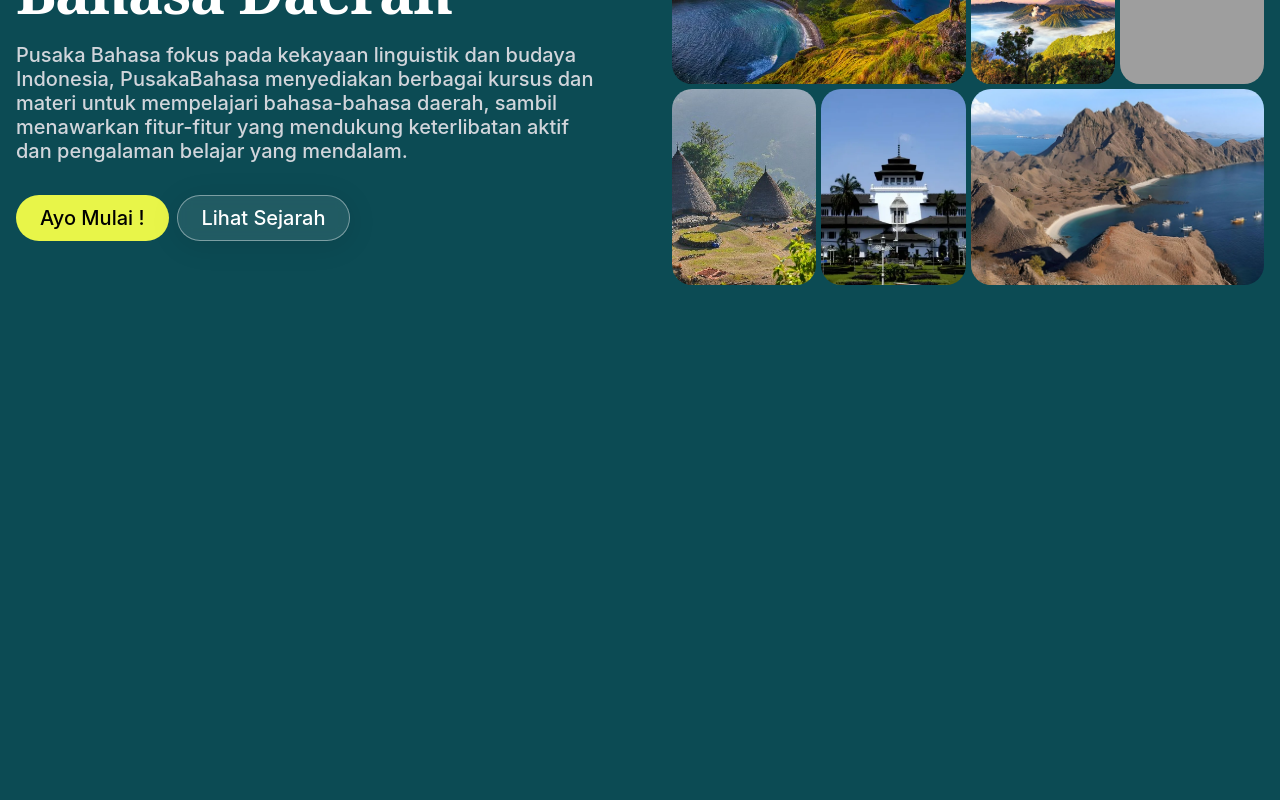
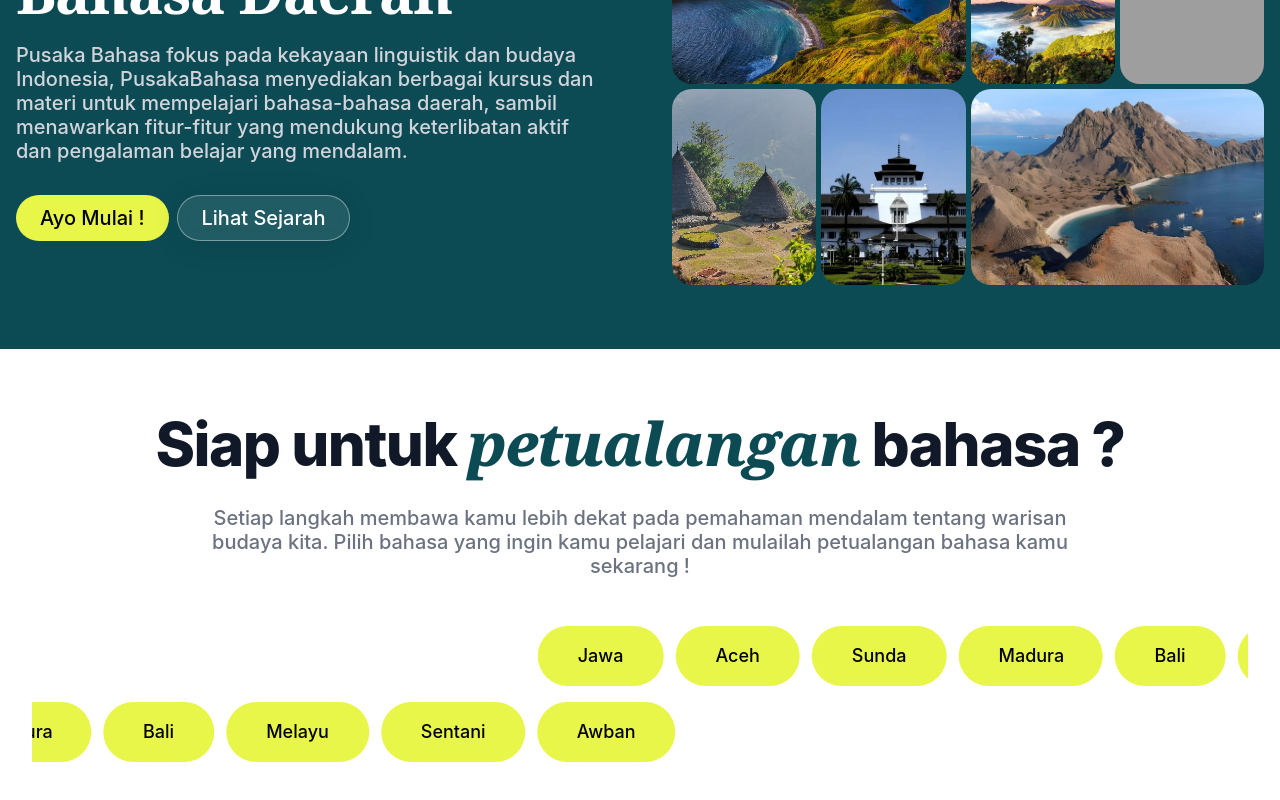
Before and after one commit to Pusaka-Bahasa/pusaka-bahasa, a React (Create React App) app: page / in a window 1280 px wide. Shown: the part 400-1200 px from the top of the page. Before the commit the page ends 800 px from the top, so only its background shows below. Built offline with nearby package versions, Linux system fonts and the light colour scheme; grey boxes are pictures that could not be loaded.

Commit message:
feat: sectionOne

```diff
--- /dev/null
+++ b/src/components/SectionOne.tsx
@@ -0,0 +1,74 @@
+import "../styles/output.css";
+
+export default function SectionOne() {
+  return (
+    <section className="bg-white dark:bg-gray-900">
+      <div className="py-8 px-4 mx-auto max-w-screen-xl text-center lg:py-16">
+        <h1 className="mb-4 text-4xl font-extrabold tracking-tight leading-none text-gray-900 md:text-5xl lg:text-6xl dark:text-white">
+          Siap untuk <a className="paraf2">petualangan</a> bahasa ?
+        </h1>
+        <p className="mb-8 mt-8 lg:text-md sm:text-sm font-medium text-gray-500 sm:px-16 lg:px-48 ">
+          Setiap langkah membawa kamu lebih dekat pada pemahaman mendalam tentang warisan budaya kita. Pilih bahasa yang ingin kamu pelajari dan mulailah petualangan bahasa kamu sekarang !
+        </p>
+        <div className="container mx-auto p-4">
+          <div className="slider">
+            <div className="gap-3 slider-track" id="sliderTrack1">
+              <div className="item semuaBahasa px-10 py-4">
+                <p>Jawa</p>
+              </div>
+              <div className="item semuaBahasa px-10 py-4">
+                <p>Aceh</p>
+              </div>
+              <div className="item semuaBahasa px-10 py-4">
+                <p>Sunda</p>
+              </div>
+              <div className="item semuaBahasa px-10 py-4">
+                <p>Madura</p>
+              </div>
+              <div className="item semuaBahasa px-10 py-4">
+                <p>Bali</p>
+              </div>
+              <div className="item semuaBahasa px-10 py-4">
+                <p>Melayu</p>
+              </div>
+              <div className="item semuaBahasa px-10 py-4">
+                <p>Sentani</p>
+              </div>
+              <div className="item semuaBahasa px-10 py-4">
+                <p>Awban</p>
+              </div>
+            </div>
+          </div>
+          <div className="slider mt-4">
+            <div className="gap-3 slider-track-reverse" id="sliderTrack2">
+              <div className="item semuaBahasa px-10 py-4">
+                <p>Jawa</p>
+              </div>
+              <div className="item semuaBahasa px-10 py-4">
+                <p>Aceh</p>
+              </div>
+              <div className="item semuaBahasa px-10 py-4">
+                <p>Sunda</p>
+              </div>
+              <div className="item semuaBahasa px-10 py-4">
+                <p>Madura</p>
+              </div>
+              <div className="item semuaBahasa px-10 py-4">
+                <p>Bali</p>
+              </div>
+              <div className="item semuaBahasa px-10 py-4">
+                <p>Melayu</p>
+              </div>
+              <div className="item semuaBahasa px-10 py-4">
+                <p>Sentani</p>
+              </div>
+              <div className="item semuaBahasa px-10 py-4">
+                <p>Awban</p>
+              </div>
+            </div>
+          </div>
+        </div>
+      </div>
+    </section>
+  );
+}
--- a/src/index.tsx
+++ b/src/index.tsx
@@ -3,11 +3,13 @@ import ReactDOM from "react-dom/client";
 import "./styles/index.css";
 import Navbar from "./components/Navbar";
 import Header from "./components/Header";
+import SectionOne from "./components/SectionOne";
 
 const root = ReactDOM.createRoot(document.getElementById("root") as HTMLElement);
 root.render(
   <React.StrictMode>
     <Navbar />
     <Header />
+    <SectionOne />
   </React.StrictMode>
 );
```
Also changed, not shown: src/styles/App.css (deleted, +0 -38 lines), src/styles/output.css.
